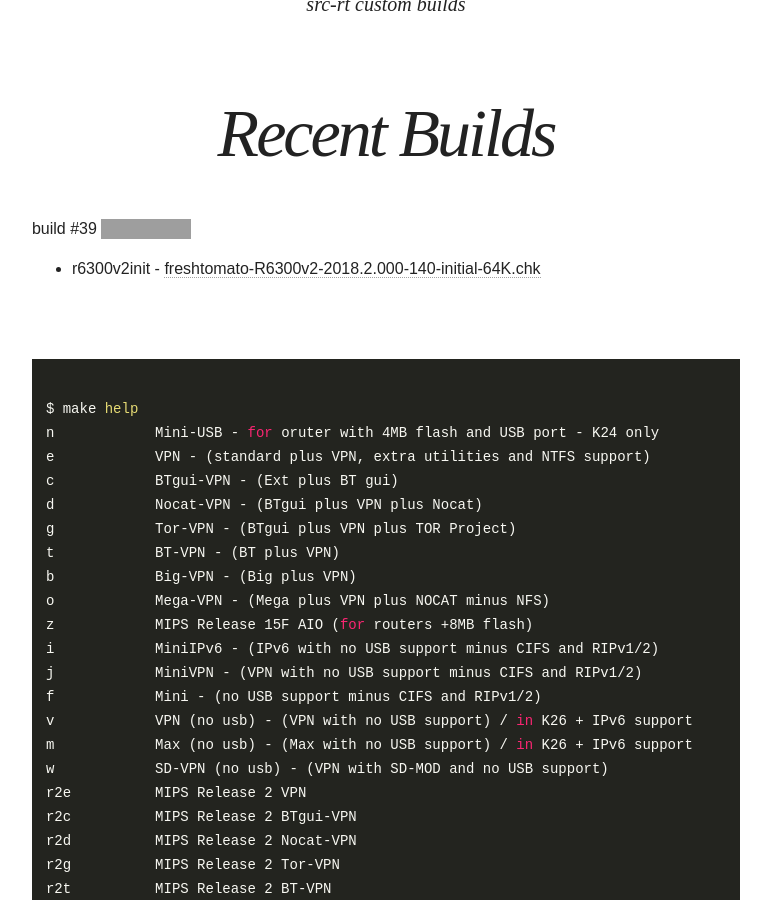
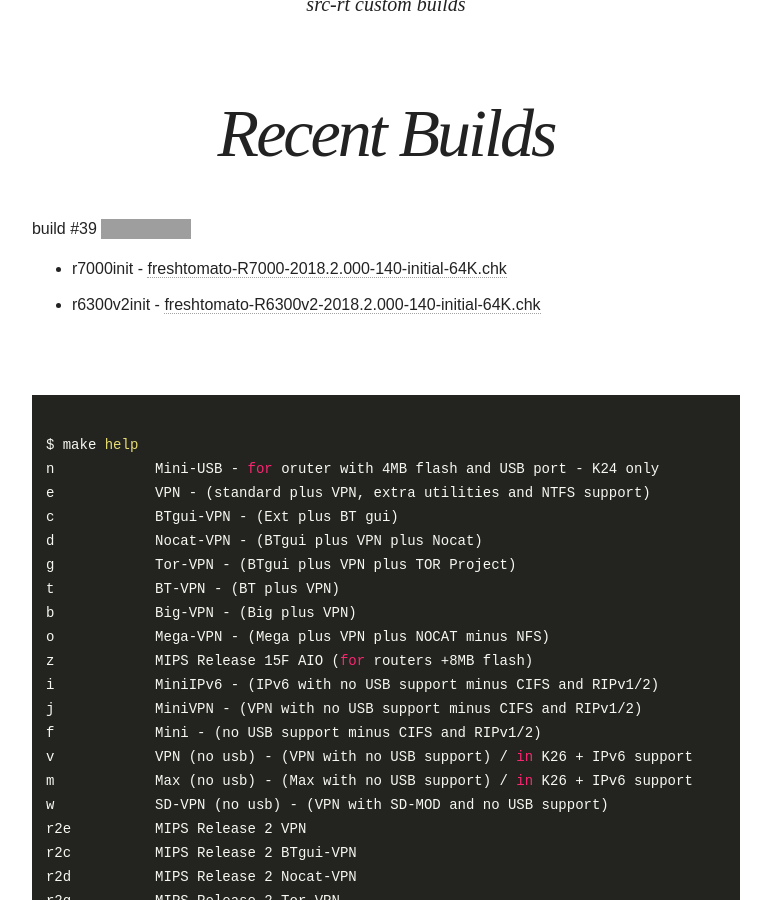
Before and after one commit to oglopss/freshTomato-ARM-ci-jekyll, a Jekyll site: the page built from index.html, in a window 1280 px wide and 900 px high, scrolled down 379 px. Shown: the whole window, without its empty margins (254-1025 px from the left). Built offline with Jekyll 4.4.1, drawn with Linux system fonts in a browser that asks for light colours; nearby versions of some CDN libraries; grey boxes are pictures that could not be loaded.

Commit message:
Travis build 39 r7000init pushed to gh-pages

```diff
--- a/_data/ss.yml
+++ b/_data/ss.yml
@@ -1,3 +1,4 @@
 build: 39
 files:
   - 0005 r6300v2init freshtomato-R6300v2-2018.2.000-140-initial-64K.chk
+  - 0003 r7000init freshtomato-R7000-2018.2.000-140-initial-64K.chk
```
